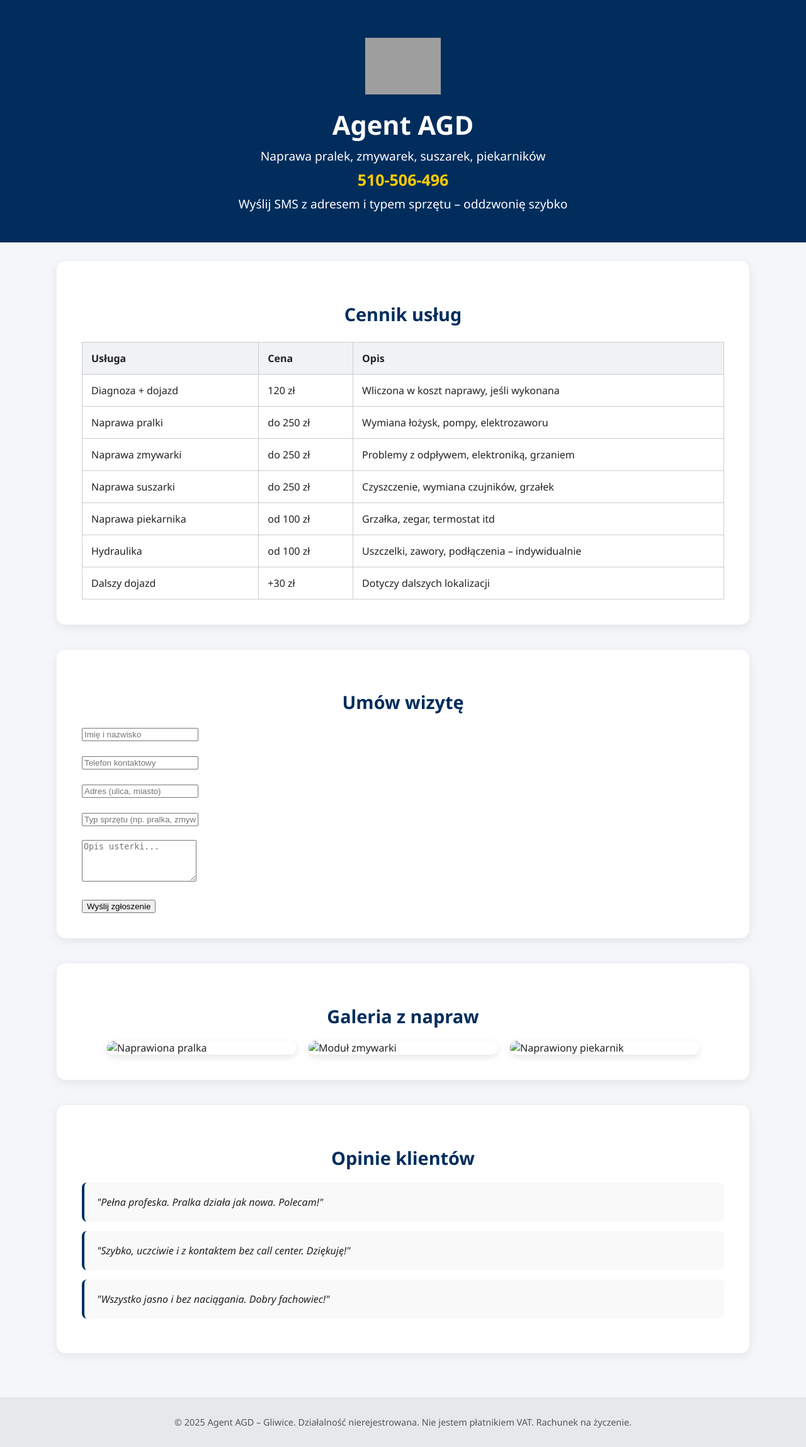
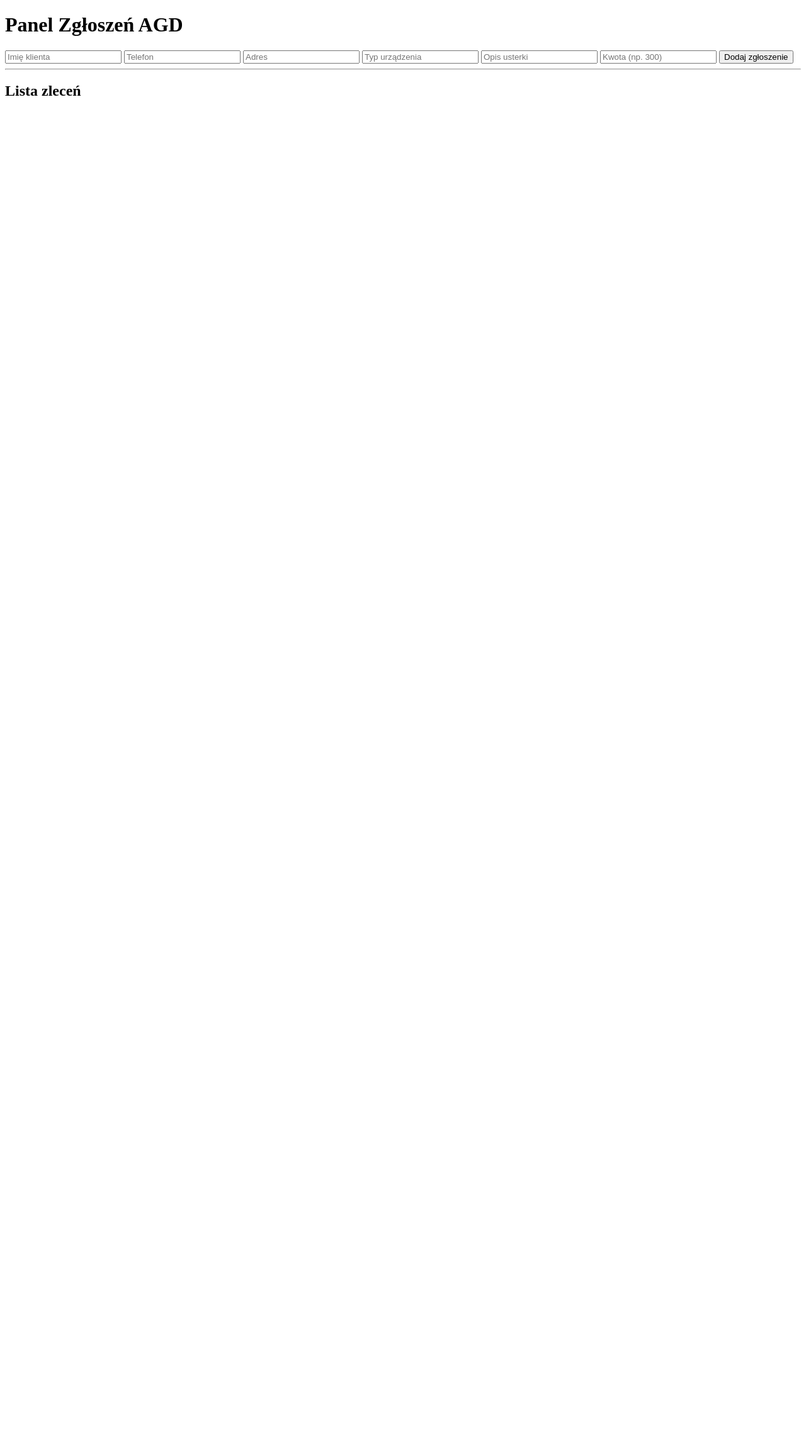
Before and after one commit to LukaszGliwice/agent-agd-panel, a FastAPI app: page / in a window 1280 px wide. Shown: the whole page at 63% size. After the commit the page ends 152 px from the top, so only its background shows below. Run offline with FastAPI, Linux system fonts and the light colour scheme; some libraries are stand-ins or nearby versions; grey boxes are pictures that could not be loaded.

Commit message:
Add files via upload

```diff
--- a/templates/index.html
+++ b/templates/index.html
@@ -1,95 +1,29 @@
-
 <!DOCTYPE html>
 <html lang="pl">
 <head>
-  <meta charset="UTF-8">
-  <title>Agent AGD – Naprawa pralek, zmywarek, piekarników | Gliwice</title>
-  <meta name="viewport" content="width=device-width, initial-scale=1.0">
-  <style>
-    body { font-family: 'Segoe UI', sans-serif; margin: 0; background: #f4f6f9; color: #222; }
-    header { background: #002d5c; color: white; text-align: center; padding: 60px 20px 40px; }
-    header img { height: 90px; margin-bottom: 15px; }
-    header h1 { font-size: 2.6em; margin: 0; }
-    header p { font-size: 1.2em; margin: 0.4em 0; }
-    .phone { color: #ffcc00; font-weight: bold; font-size: 1.3em; text-decoration: none; }
-
-    .container { max-width: 1100px; margin: auto; padding: 30px 20px; }
-    section { background: white; border-radius: 14px; box-shadow: 0 4px 16px rgba(0,0,0,0.08); padding: 40px; margin-bottom: 40px; }
-    h2 { color: #002d5c; margin-bottom: 20px; font-size: 1.8em; text-align: center; }
-
-    table { width: 100%; border-collapse: collapse; margin-top: 25px; }
-    th, td { border: 1px solid #ccc; padding: 14px; text-align: left; font-size: 1em; }
-    th { background: #f0f2f5; }
-
-    .gallery { display: flex; flex-wrap: wrap; justify-content: center; gap: 20px; }
-    .gallery img { width: 300px; height: auto; border-radius: 10px; box-shadow: 0 4px 12px rgba(0,0,0,0.1); transition: transform 0.3s ease; }
-    .gallery img:hover { transform: scale(1.05); }
-
-    .opinie { background: #f9f9f9; padding: 20px; border-left: 4px solid #002d5c; font-style: italic; border-radius: 8px; margin: 15px 0; }
-
-    footer { text-align: center; padding: 30px; font-size: 0.9em; background: #e6e9ec; color: #555; }
-  </style>
+  <meta charset="UTF-8" />
+  <title>Panel AGD</title>
 </head>
 <body>
-
-<header>
-  <img src="https://img.icons8.com/external-flatart-icons-outline-flatarticons/100/ffffff/external-wrench-electricity-flatart-icons-outline-flatarticons.png" alt="Logo AGD" />
-  <h1>Agent AGD</h1>
-  <p>Naprawa pralek, zmywarek, suszarek, piekarników</p>
-  <p><a class="phone" href="tel:510506496">510-506-496</a></p>
-  <p>Wyślij SMS z adresem i typem sprzętu – oddzwonię szybko</p>
-</header>
-
-<div class="container">
-
-  <section>
-    <h2>Cennik usług</h2>
-    <table>
-      <tr><th>Usługa</th><th>Cena</th><th>Opis</th></tr>
-      <tr><td>Diagnoza + dojazd</td><td>120 zł</td><td>Wliczona w koszt naprawy, jeśli wykonana</td></tr>
-      <tr><td>Naprawa pralki</td><td>do 250 zł</td><td>Wymiana łożysk, pompy, elektrozaworu</td></tr>
-      <tr><td>Naprawa zmywarki</td><td>do 250 zł</td><td>Problemy z odpływem, elektroniką, grzaniem</td></tr>
-      <tr><td>Naprawa suszarki</td><td>do 250 zł</td><td>Czyszczenie, wymiana czujników, grzałek</td></tr>
-      <tr><td>Naprawa piekarnika</td><td>od 100 zł</td><td>Grzałka, zegar, termostat itd</td></tr>
-      <tr><td>Hydraulika</td><td>od 100 zł</td><td>Uszczelki, zawory, podłączenia – indywidualnie</td></tr>
-      <tr><td>Dalszy dojazd</td><td>+30 zł</td><td>Dotyczy dalszych lokalizacji</td></tr>
-    </table>
-
-</section>
-
-  <section>
-    <h2>Umów wizytę</h2>
-    <form action="/wyslij" method="post">
-      <input type="text" name="imie" placeholder="Imię i nazwisko" required><br><br>
-      <input type="tel" name="telefon" placeholder="Telefon kontaktowy" required><br><br>
-      <input type="text" name="adres" placeholder="Adres (ulica, miasto)" required><br><br>
-      <input type="text" name="urzadzenie" placeholder="Typ sprzętu (np. pralka, zmywarka)" required><br><br>
-      <textarea name="usterka" placeholder="Opis usterki..." rows="4" required></textarea><br><br>
-      <button type="submit">Wyślij zgłoszenie</button>
-    </form>
-  </section>
-
-  <section>
-    <h2>Galeria z napraw</h2>
-    <div class="gallery">
-      <img src="https://via.placeholder.com/300x200?text=Pralka+naprawiona" alt="Naprawiona pralka">
-      <img src="https://via.placeholder.com/300x200?text=Moduł+zmywarki" alt="Moduł zmywarki">
-      <img src="https://via.placeholder.com/300x200?text=Piekarnik+OK" alt="Naprawiony piekarnik">
-    </div>
-  </section>
-
-  <section>
-    <h2>Opinie klientów</h2>
-    <div class="opinie">"Pełna profeska. Pralka działa jak nowa. Polecam!"</div>
-    <div class="opinie">"Szybko, uczciwie i z kontaktem bez call center. Dziękuję!"</div>
-    <div class="opinie">"Wszystko jasno i bez naciągania. Dobry fachowiec!"</div>
-  </section>
-
-</div>
-
-<footer>
-  © 2025 Agent AGD – Gliwice. Działalność nierejestrowana. Nie jestem płatnikiem VAT. Rachunek na życzenie.
-</footer>
-
+  <h1>Panel Zgłoszeń AGD</h1>
+  <form method="POST" action="/api/zgloszenie">
+    <input type="text" name="imie" placeholder="Imię klienta" required />
+    <input type="text" name="telefon" placeholder="Telefon" required />
+    <input type="text" name="adres" placeholder="Adres" required />
+    <input type="text" name="urzadzenie" placeholder="Typ urządzenia" required />
+    <input type="text" name="usterka" placeholder="Opis usterki" required />
+    <input type="text" name="kwota" placeholder="Kwota (np. 300)" />
+    <button type="submit">Dodaj zgłoszenie</button>
+  </form>
+  <hr>
+  <h2>Lista zleceń</h2>
+  <ul>
+    {% for z in zlecenia %}
+      <li>
+        {{ z[1] }} – {{ z[4] }} – {{ z[5] }} – Kwota: {{ z[6] }} zł
+        <a href="/api/rachunek/{{ z[0] }}" target="_blank">Wystaw rachunek</a>
+      </li>
+    {% endfor %}
+  </ul>
 </body>
 </html>
```
